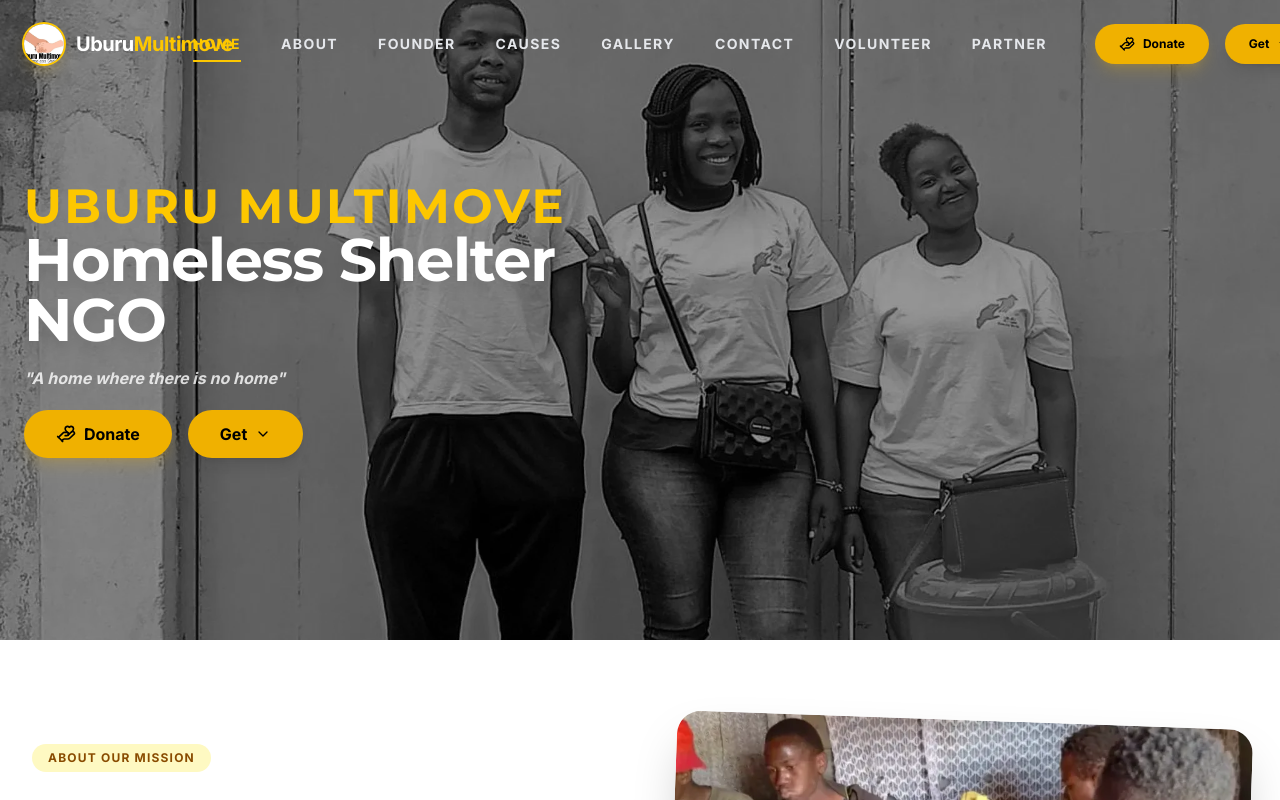
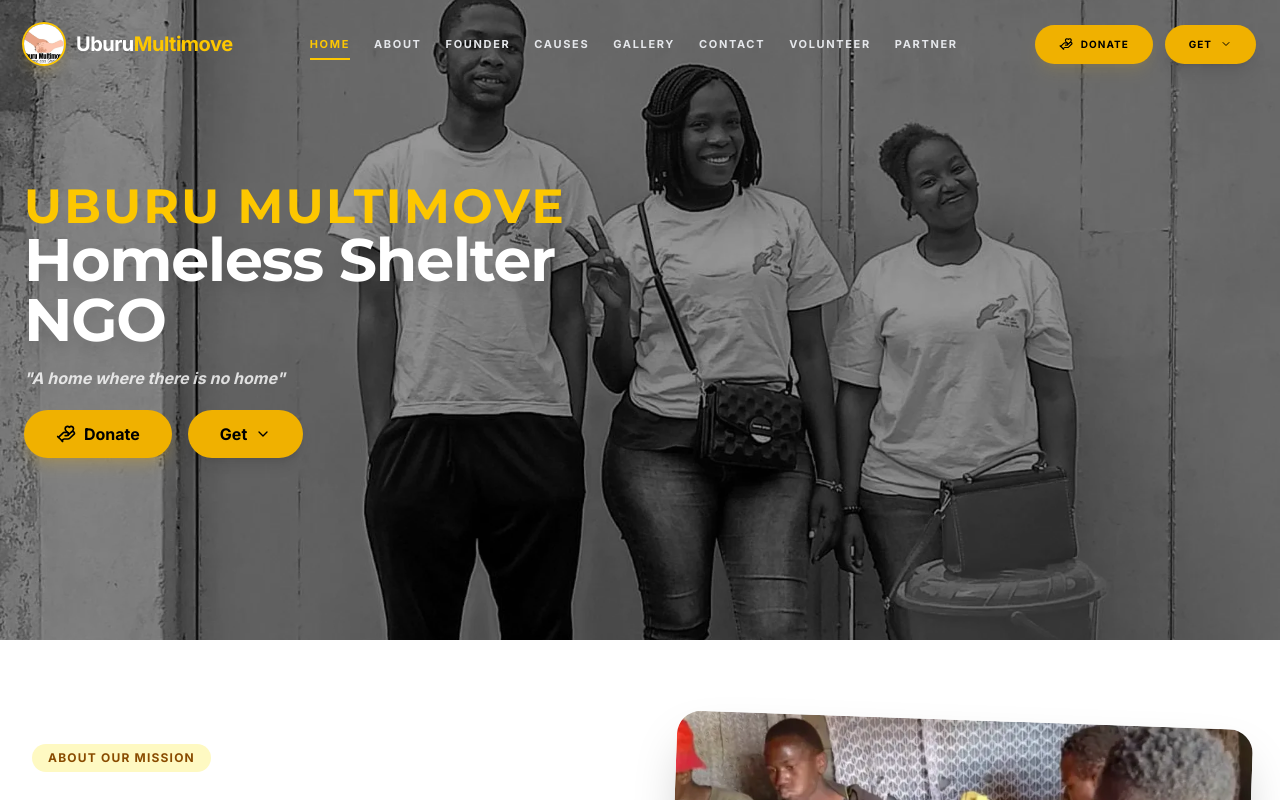
Before and after one commit to Clinton-Okumu/uburumultimotive, a React (Vite) app: page / in a window 1280 px wide. Shown: the top 800 px of the page. Built offline with nearby package versions, Linux system fonts and the light colour scheme.

Commit message:
style: restructure navbar for better spacing and layout

```diff
--- a/src/components/Layout/Navbar.tsx
+++ b/src/components/Layout/Navbar.tsx
@@ -127,26 +127,26 @@
           : "bg-transparent py-6"
       }`}
     >
-      <div className="max-w-7xl mx-auto px-6 flex justify-between items-center">
+      <div className="max-w-[1440px] mx-auto px-6 flex justify-between items-center gap-4">
         {/* Logo Section */}
-        <Link to="/" className="flex items-center gap-3 group">
+        <Link to="/" className="flex items-center gap-3 group shrink-0">
           <img
             src={logo}
             alt="Uburumultimove logo"
             className="w-10 h-10 rounded-full object-cover ring-2 ring-yellow-400 group-hover:ring-yellow-300 transition-all duration-300 shadow-lg shadow-yellow-500/20"
           />
-          <span className="text-white text-xl font-bold tracking-tight">
+          <span className="text-white text-lg xl:text-xl font-bold tracking-tight">
             Uburu<span className="text-yellow-400">Multimove</span>
           </span>
         </Link>
 
-        {/* Desktop Navigation */}
-        <div className="hidden lg:flex items-center gap-10">
+        {/* Desktop Navigation - Center Links */}
+        <div className="hidden xl:flex flex-1 justify-center items-center gap-6">
           {NavbarLinks.map((link) => (
             <Link
               key={link.id}
               to={link.link}
-              className={`text-sm font-bold uppercase tracking-widest transition-all duration-300 relative py-1 ${
+              className={`text-[11px] font-black uppercase tracking-[0.15em] transition-all duration-300 relative py-1 ${
                 location.pathname === link.link
                   ? "text-yellow-400"
                   : "text-gray-200 hover:text-yellow-400"
@@ -160,26 +160,30 @@
               />
             </Link>
           ))}
+        </div>
+
+        {/* Desktop Navigation - Right Side (Tray & Buttons) */}
+        <div className="hidden lg:flex items-center gap-3 shrink-0">
           {trayMeta && (
             <Link
               to={trayMeta.link}
-              className="rounded-full border border-yellow-500/40 bg-black px-4 py-2 text-xs font-black uppercase tracking-[0.2em] text-yellow-300 transition-colors hover:bg-neutral-800"
+              className="rounded-full border border-yellow-500/40 bg-black/40 backdrop-blur-sm px-4 py-2 text-[10px] font-black uppercase tracking-[0.15em] text-yellow-300 transition-colors hover:bg-neutral-800"
             >
               {trayMeta.label}: {trayCount}
             </Link>
           )}
 
-          <div className="flex items-center gap-4 ml-2">
+          <div className="flex items-center gap-3">
             <Link to="/donate">
-              <Button className="bg-yellow-500 hover:bg-yellow-400 text-black font-extrabold px-5 py-2 text-xs border-none shadow-lg shadow-yellow-500/20 flex items-center gap-2">
-                <HandHeart className="w-4 h-4" />
+              <Button className="bg-yellow-500 hover:bg-yellow-400 text-black font-black px-6 py-2.5 text-[10px] uppercase tracking-widest border-none shadow-lg shadow-yellow-500/10 flex items-center gap-2">
+                <HandHeart className="w-3.5 h-3.5" />
                 Donate
               </Button>
             </Link>
 
             <div className="relative" ref={getDropdownRef}>
               <Button
-                className="bg-white hover:bg-gray-100 text-black font-extrabold px-5 py-2 text-xs border-none shadow-lg flex items-center gap-2"
+                className="bg-white hover:bg-gray-100 text-black font-black px-6 py-2.5 text-[10px] uppercase tracking-widest border-none shadow-lg flex items-center gap-2"
                 onClick={() => setIsGetOpen(!isGetOpen)}
               >
                 Get
@@ -187,20 +191,20 @@
               </Button>
 
               {isGetOpen && (
-                <div className="absolute top-full mt-2 right-0 w-64 bg-white rounded-xl shadow-2xl z-50 overflow-hidden animate-in fade-in slide-in-from-top-2 duration-200">
+                <div className="absolute top-full mt-3 right-0 w-64 bg-white rounded-2xl shadow-[0_20px_50px_rgba(0,0,0,0.2)] z-50 overflow-hidden animate-in fade-in slide-in-from-top-2 duration-200">
                   <div className="p-2">
                     {getDropdownItems.map((item, index) => (
                       <Link
                         key={index}
                         to={item.href}
                         onClick={() => setIsGetOpen(false)}
-                        className="flex items-center gap-3 p-3 hover:bg-gray-100 rounded-lg transition-colors"
+                        className="flex items-center gap-3 p-3 hover:bg-gray-50 rounded-xl transition-colors group"
                       >
-                        <div className="shrink-0 w-8 h-8 bg-yellow-100 rounded-lg flex items-center justify-center">
+                        <div className="shrink-0 w-8 h-8 bg-yellow-100 rounded-lg flex items-center justify-center group-hover:bg-yellow-200 transition-colors">
                           <item.icon className="w-4 h-4 text-yellow-600" />
                         </div>
                         <div className="flex-1 min-w-0">
-                          <p className="text-xs font-bold text-gray-900">{item.label}</p>
+                          <p className="text-xs font-bold text-gray-900 group-hover:text-yellow-600 transition-colors">{item.label}</p>
                         </div>
                       </Link>
                     ))}
@@ -210,8 +214,6 @@
             </div>
           </div>
         </div>
-
-
 
         {/* Mobile Toggle */}
         <button
```
Also changed, not shown: 1 other file (tests, documents, lock files or other folders).
